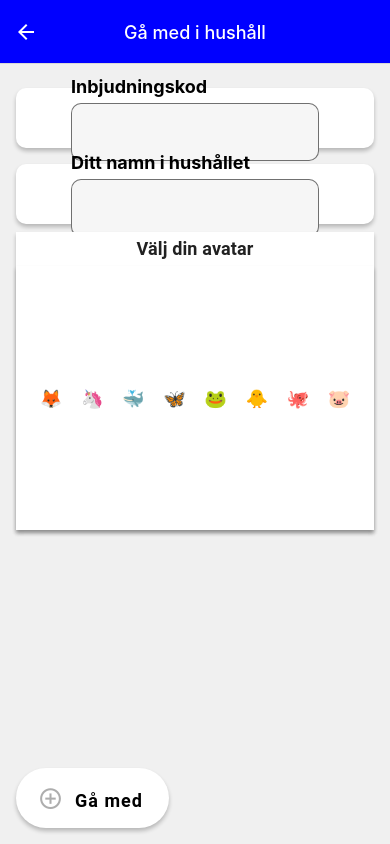
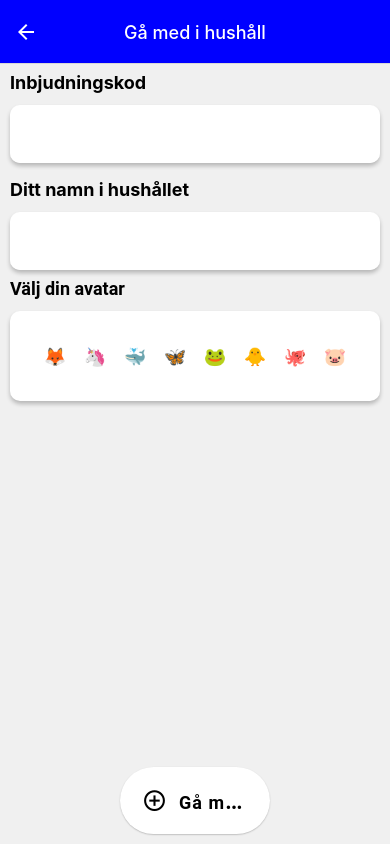
Before and after one commit to KSigurd/KROLF-household-app, a React Native app: screen /JoinHousehold in a window 390 px wide. Built offline with nearby package versions, Linux system fonts and the light colour scheme.

Commit message:
Created layout for JoinHouseholdScreen

```diff
--- a/components/ThemedTextInput.tsx
+++ b/components/ThemedTextInput.tsx
@@ -1,10 +1,10 @@
 import React from "react";
 import { View, Text, StyleSheet } from "react-native";
-import { TextInput as NPTextInput } from "react-native-paper";
+import { Surface, TextInput as NPTextInput } from "react-native-paper";
 import { TextInputProps } from "react-native-paper/lib/typescript/components/TextInput/TextInput";
 
 interface Props extends Omit<TextInputProps, "theme"> {
-  label: string;
+  label?: string;
   helperText?: string | false;
 }
 
@@ -12,13 +12,27 @@ interface Props extends Omit<TextInputProps, "theme"> {
 const ThemedTextInput = ({ label, helperText, ...textInputProps }: Props) => {
   return (
     <View style={styles.root}>
-      <Text style={styles.text}>{label}</Text>
-      <NPTextInput
-        mode="outlined"
-        theme={{ roundness: 10 }}
-        {...textInputProps}
-        style={[styles.input, helperText ? { borderColor: "red" } : null]}
-      />
+      {label ? <Text style={styles.text}>{label}</Text> : null}
+      <Surface style={styles.surface}>
+        <NPTextInput
+          mode="outlined"
+          //mode="flat"
+          //theme={{ roundness: 10}}
+          theme={{
+            roundness: 10,
+            colors: {
+              placeholder: "transparent",
+              text: "black",
+              primary: "black",
+            },
+          }}
+          {...textInputProps}
+          style={[styles.input, helperText ? { borderColor: "red" } : null]}
+          //underlineColor="transparent"
+          //underlineColorAndroid="transparent"
+        />
+      </Surface>
+
       {helperText && <Text style={styles.helperText}>{helperText}</Text>}
     </View>
   );
@@ -29,11 +43,13 @@ export default ThemedTextInput;
 const styles = StyleSheet.create({
   root: {
     marginHorizontal: 10,
-    marginVertical: 5,
-    justifyContent: "space-between",
+    marginVertical: 8,
   },
   input: {
-    elevation: 4,
+    borderColor: "transparent",
+    borderRadius: 10,
+    backgroundColor: "white",
+    marginTop: -6,
   },
   helperText: {
     color: "red",
@@ -42,4 +58,10 @@ const styles = StyleSheet.create({
     fontSize: 18,
     fontWeight: "bold",
   },
+  surface: {
+    marginTop: 12,
+    backgroundColor: "#f2f2f2",
+    borderRadius: 10,
+    elevation: 4,
+  },
 });
--- a/screens/JoinHouseholdScreen.tsx
+++ b/screens/JoinHouseholdScreen.tsx
@@ -1,22 +1,15 @@
+import { NativeStackScreenProps } from "@react-navigation/native-stack";
+import { Formik } from "formik";
 import React, { FC, useState } from "react";
-import { View } from "react-native";
-import {
-  Text,
-  Button,
-  Surface,
-  Title,
-  TouchableRipple,
-} from "react-native-paper";
-import { styles } from "../styles/styles";
+import { StyleSheet, View } from "react-native";
+import { Button, Surface, Text, TouchableRipple } from "react-native-paper";
 import * as Yup from "yup";
 import ThemedTextInput from "../components/ThemedTextInput";
-import { Formik } from "formik";
-import { useAppDispatch, useAppSelector } from "../store/store";
-import { NativeStackScreenProps } from "@react-navigation/native-stack";
-import { addHouseholdUserAction } from "../store/householdUser/householdUserSlice";
-import { RootStackParamList } from "../navigation/RootNavigator";
 import { avatars } from "../data/avatarData";
 import { Avatar } from "../interfaces/avatar";
+import { RootStackParamList } from "../navigation/RootNavigator";
+import { addHouseholdUserAction } from "../store/householdUser/householdUserSlice";
+import { useAppDispatch, useAppSelector } from "../store/store";
 
 interface ParamsToValidate {
   inviteCode: string;
@@ -94,7 +87,7 @@ const JoinHouseholdScreen: FC<Props> = ({ navigation }: Props) => {
         errors,
       }) => (
         <View style={styles.root}>
-          <Surface style={[styles.fullscreenButton, styles.buttonOutlined]}>
+          <View>
             <ThemedTextInput
               secureTextEntry={false}
               label="Inbjudningskod"
@@ -103,8 +96,6 @@ const JoinHouseholdScreen: FC<Props> = ({ navigation }: Props) => {
               onBlur={handleBlur<keyof ParamsToValidate>("inviteCode")}
               helperText={touched.inviteCode && errors.inviteCode}
             />
-          </Surface>
-          <Surface style={[styles.fullscreenButton, styles.buttonOutlined]}>
             <ThemedTextInput
               secureTextEntry={false}
               label="Ditt namn i hushållet"
@@ -113,10 +104,9 @@ const JoinHouseholdScreen: FC<Props> = ({ navigation }: Props) => {
               onBlur={handleBlur<keyof ParamsToValidate>("name")}
               helperText={touched.name && errors.name}
             />
-          </Surface>
-          <Surface style={[styles.avatarContainer]}>
-            <Title style={styles.buttonText}>Välj din avatar</Title>
-            <Surface style={[styles.buttonInnerContainer]}>
+            <View style={styles.selectAvatar}>
+              <Text style={styles.buttonText}>Välj din avatar</Text>
+              <Surface style={styles.avatarContainer}>
                 {avatars.map((prop, key) => {
                   return (
                     <TouchableRipple
@@ -129,27 +119,29 @@ const JoinHouseholdScreen: FC<Props> = ({ navigation }: Props) => {
                           ? styles.selectedAvatarBackground
                           : styles.unselectedAvatarBackground,
                       ]}
-                    onPress={() => {values.avatarId = prop.id; chooseAvatar(prop)}}
+                      onPress={() => {
+                        values.avatarId = prop.id;
+                        chooseAvatar(prop);
+                      }}
                     >
                       <Text style={styles.buttonText}>{prop.avatar}</Text>
                     </TouchableRipple>
                   );
                 })}
               </Surface>
-          </Surface>
-          <View style={styles.bottomButtonRow}>
+            </View>
+          </View>
           <Button
-            disabled={!values.inviteCode || !values.name || !values.avatarId}
             icon="plus-circle-outline"
+            mode="contained"
+            color="#fff"
             labelStyle={styles.buttonIconSize}
-              color={"#000"}
             uppercase={false}
-              style={styles.smallButton}
+            style={styles.NPbutton}
             onPress={() => handleSubmit()}
           >
-              <Text style={[styles.buttonText]}>Gå med</Text>
+            <Text style={styles.buttonText}>Gå med</Text>
           </Button>
-          </View>
         </View>
       )}
     </Formik>
@@ -157,3 +149,70 @@ const JoinHouseholdScreen: FC<Props> = ({ navigation }: Props) => {
 };
 
 export default JoinHouseholdScreen;
+
+const styles = StyleSheet.create({
+  root: {
+    flex: 1,
+    justifyContent: "space-between",
+  },
+  selectAvatar: {
+    alignItems: "flex-start",
+    flexDirection: "column",
+    marginHorizontal: 10,
+  },
+  buttonText: {
+    fontSize: 18,
+    fontWeight: "bold",
+  },
+  avatarContainer: {
+    flex: 1,
+    flexDirection: "row",
+    alignItems: "center",
+    justifyContent: "space-between",
+    padding: 30,
+    borderRadius: 10,
+    backgroundColor: "white",
+    elevation: 4,
+    borderColor: "transparent",
+    width: "100%",
+    marginTop: 12,
+  },
+  repeatabilityCircle: {
+    width: 30,
+    height: 30,
+    alignItems: "center",
+    justifyContent: "center",
+    borderRadius: 30,
+    elevation: 4,
+  },
+  selectedAvatarBackground: {
+    backgroundColor: "#EDEDED",
+  },
+  unselectedAvatarBackground: {
+    backgroundColor: "white",
+  },
+  bottomButtonRow: {
+    flex: 1,
+    width: "100%",
+    flexDirection: "row",
+    alignItems: "flex-end",
+    justifyContent: "space-between",
+  },
+  buttonIconSize: {
+    fontSize: 25,
+  },
+  NPbutton: {
+    width: 150,
+    borderRadius: 100,
+    padding: 10,
+    alignSelf: "center",
+    marginVertical: 10,
+  },
+  avatarButton: {
+    margin: 0,
+    elevation: 0,
+  },
+  input: {
+    elevation: 4,
+  },
+});
```
Lines whose indentation alone changed are shown as unchanged.
